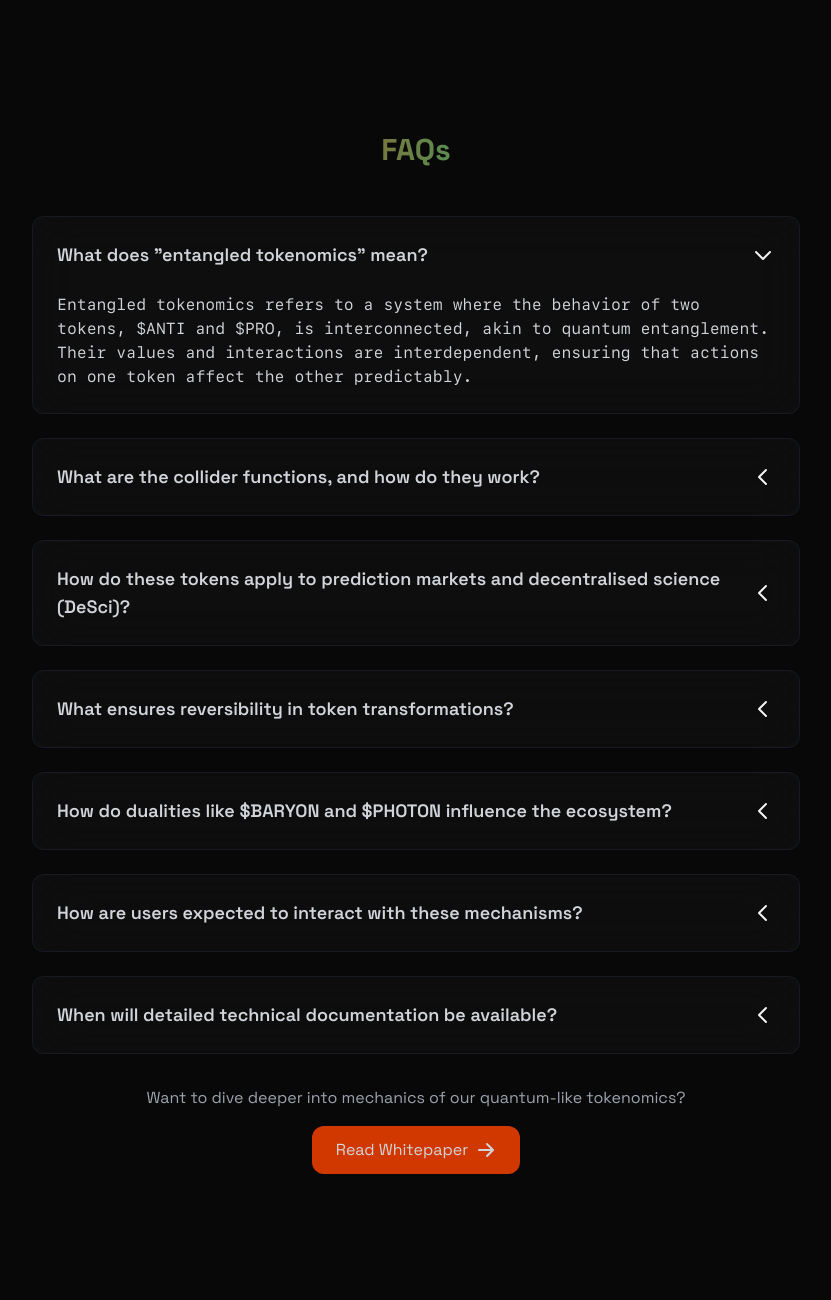
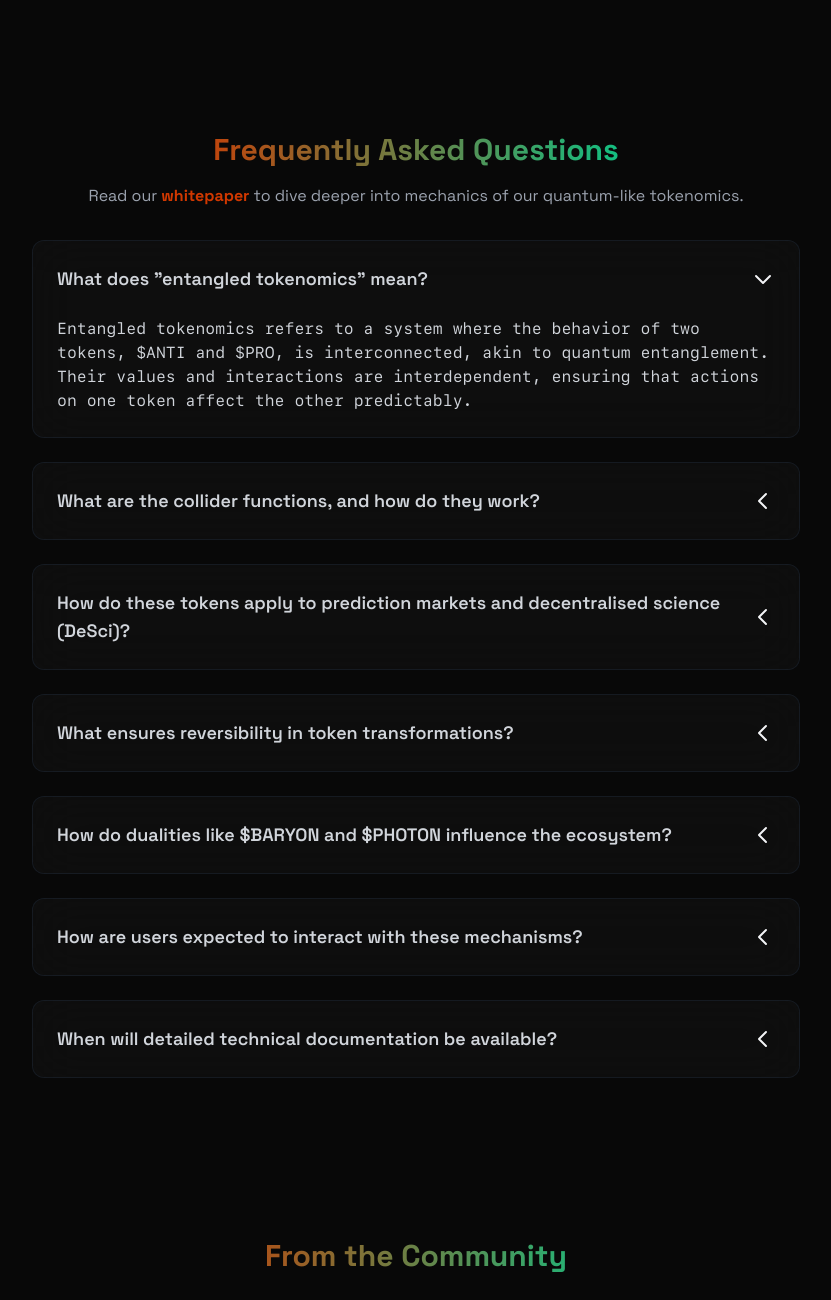
Before and after one commit to antitokens/landing-page, a website built with Vite: page src/index.html in a window 1280 px wide. Shown: the part 2360-3660 px from the top of the page, without its empty margins (224-1055 px from the left). Built offline with nearby package versions, Linux system fonts and the light colour scheme; no server answers.

Commit message:
Make the FAQ section more minimal

```diff
--- a/src/index.html
+++ b/src/index.html
@@ -857,10 +857,17 @@
       <!-- FAQ Section -->
       <section id="faq" class="faq py-20">
         <h2
-          class="font-grotesk text-3xl font-bold text-center mb-12 bg-gradient-to-r from-accent-primary from-30% to-accent-secondary to-70% bg-clip-text text-transparent"
+          class="font-grotesk text-3xl font-bold text-center bg-gradient-to-r from-accent-primary from-30% to-accent-secondary to-70% bg-clip-text text-transparent"
         >
-          FAQs
+          Frequently Asked Questions
         </h2>
+
+        <div class="text-center mt-4 border-gray-800/50 mb-8">
+          <p class="text-gray-400">
+            Read our <a class="text-accent-primary font-bold" href="/whitepaper/" target="_blank">whitepaper</a> to dive deeper into mechanics of our quantum-like tokenomics.
+          </p>
+        </div>
+
         <div class="max-w-3xl mx-auto space-y-6">
           <div
             class="backdrop-blur-xl bg-dark-card/50 rounded-xl border border-gray-800/50"
@@ -1120,31 +1127,6 @@
             </div>
           </div>
         </div>
-
-        <div class="text-center pt-8 border-gray-800/50">
-          <p class="text-gray-400 mb-4">
-            Want to dive deeper into mechanics of our quantum-like tokenomics?
-          </p>
-          <a
-            href="/whitepaper/"
-            target="_blank"
-            class="inline-flex items-center gap-2 px-6 py-3 rounded-xl bg-accent-primary text-gray-300 hover:bg-opacity-90 hover:text-gray-200 transition-opacity"
-          >
-            <span>Read Whitepaper</span>
-            <svg
-              xmlns="http://www.w3.org/2000/svg"
-              class="h-5 w-5"
-              viewBox="0 0 20 20"
-              fill="currentColor"
-            >
-              <path
-                fill-rule="evenodd"
-                d="M10.293 3.293a1 1 0 011.414 0l6 6a1 1 0 010 1.414l-6 6a1 1 0 01-1.414-1.414L14.586 11H3a1 1 0 110-2h11.586l-4.293-4.293a1 1 0 010-1.414z"
-                clip-rule="evenodd"
-              />
-            </svg>
-          </a>
-        </div>
       </section>
 
       <!-- Testimonial Section -->
```
